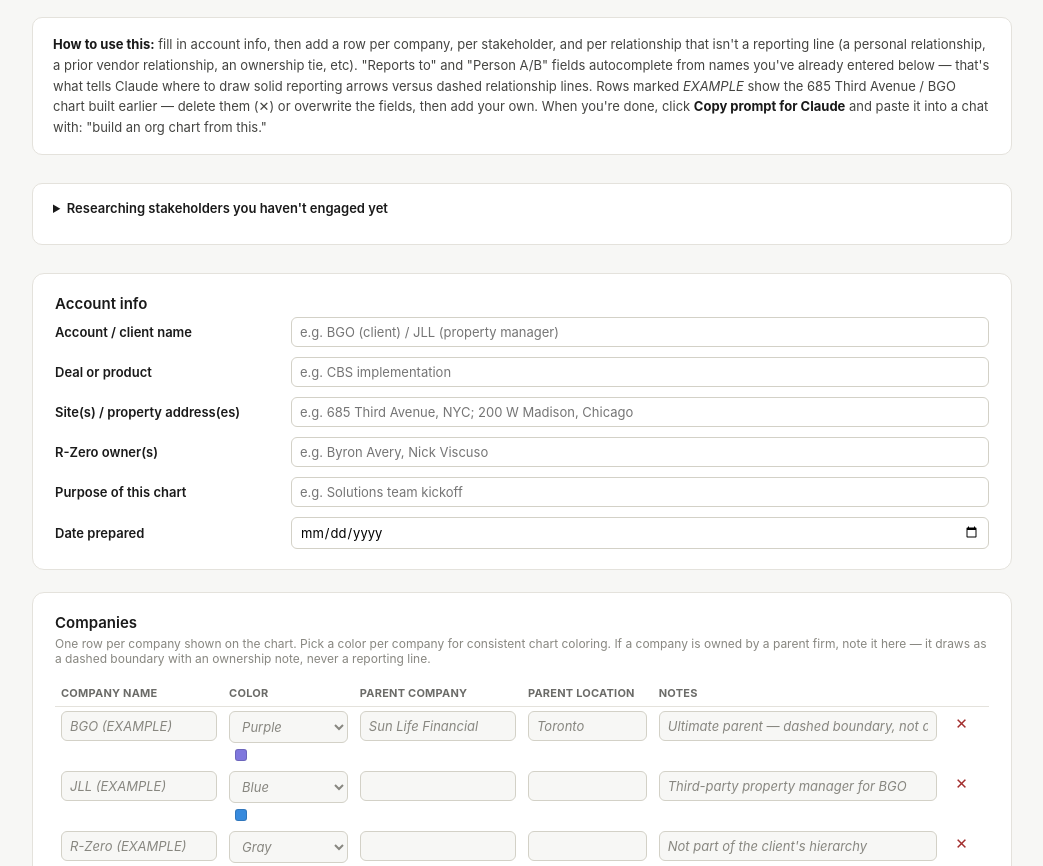
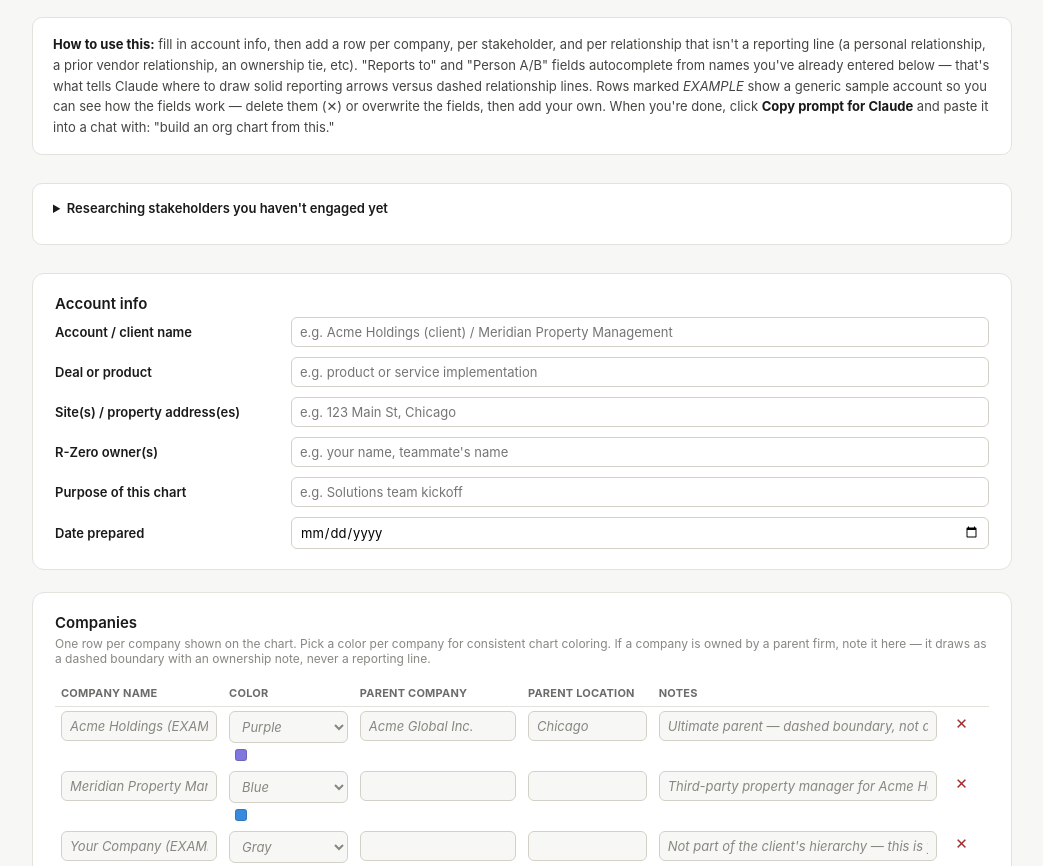
Before and after one commit to rzero-sales/orgchart-intake-form, a plain HTML site: page index.html in a window 1280 px wide. Shown: the part 81-947 px from the top of the page, without its empty margins (118-1161 px from the left). Drawn offline with Linux system fonts and the light colour scheme.

Commit message:
Genericize example data — remove account-specific references

```diff
--- a/index.html
+++ b/index.html
@@ -47,23 +47,24 @@
     <b>How to use this:</b> fill in account info, then add a row per company, per stakeholder, and per relationship
     that isn't a reporting line (a personal relationship, a prior vendor relationship, an ownership tie, etc).
     "Reports to" and "Person A/B" fields autocomplete from names you've already entered below — that's what tells
-    Claude where to draw solid reporting arrows versus dashed relationship lines. Rows marked <i>EXAMPLE</i> show the
-    685 Third Avenue / BGO chart built earlier — delete them (✕) or overwrite the fields, then add your own. When
-    you're done, click <b>Copy prompt for Claude</b> and paste it into a chat with: "build an org chart from this."
+    Claude where to draw solid reporting arrows versus dashed relationship lines. Rows marked <i>EXAMPLE</i> show a
+    generic sample account so you can see how the fields work — delete them (✕) or overwrite the fields, then add
+    your own. When you're done, click <b>Copy prompt for Claude</b> and paste it into a chat with: "build an org
+    chart from this."
   </div>
 
   <details class="howto-collapse">
     <summary>Researching stakeholders you haven't engaged yet</summary>
     <ol>
       <li>Check the company's own leadership / about / team page first. It's the highest-confidence source for
-      titles, scope, and location — this is how Rob Naso and Jonathan Epstein turned up for BGO.</li>
+      titles, scope, and location.</li>
       <li>Search "[company] + [likely function]" (e.g. "asset management", "property technology", "innovation") to
       surface people who aren't on the leadership page, via LinkedIn, press releases, and aggregator sites
       (RocketReach, ZoomInfo, etc.).</li>
       <li>Use title hierarchy to infer a reporting line only when nothing states it directly — and mark it as
       inferred, not confirmed, in the Notes column.</li>
       <li>Check press releases and news for explicit "reporting to" language, and M&amp;A / ownership announcements
-      for parent-company ties (that's how the Sun Life / BGO ownership link was confirmed).</li>
+      for parent-company ties.</li>
       <li>Once your CRM/enrichment connectors (ZoomInfo, Apollo, HubSpot) are authorized, the same search-company
       then search-contacts pattern speeds this up for contact-level names beyond the leadership page.</li>
     </ol>
@@ -75,10 +76,10 @@
   <section>
     <h2>Account info</h2>
     <div class="grid2">
-      <label>Account / client name</label><input type="text" id="acct-name" placeholder="e.g. BGO (client) / JLL (property manager)">
-      <label>Deal or product</label><input type="text" id="acct-deal" placeholder="e.g. CBS implementation">
-      <label>Site(s) / property address(es)</label><input type="text" id="acct-sites" placeholder="e.g. 685 Third Avenue, NYC; 200 W Madison, Chicago">
-      <label>R-Zero owner(s)</label><input type="text" id="acct-owners" placeholder="e.g. Byron Avery, Nick Viscuso">
+      <label>Account / client name</label><input type="text" id="acct-name" placeholder="e.g. Acme Holdings (client) / Meridian Property Management">
+      <label>Deal or product</label><input type="text" id="acct-deal" placeholder="e.g. product or service implementation">
+      <label>Site(s) / property address(es)</label><input type="text" id="acct-sites" placeholder="e.g. 123 Main St, Chicago">
+      <label>R-Zero owner(s)</label><input type="text" id="acct-owners" placeholder="e.g. your name, teammate's name">
       <label>Purpose of this chart</label><input type="text" id="acct-purpose" placeholder="e.g. Solutions team kickoff">
       <label>Date prepared</label><input type="date" id="acct-date">
     </div>
@@ -259,16 +260,16 @@
   navigator.clipboard.writeText(out).then(() => showToast('Copied — paste into a Claude chat.'));
 }
 
-// Seed with the 685 Third / BGO example, matching the Excel template
-addCompanyRow({ name: 'BGO (EXAMPLE)', color: 'Purple', parent: 'Sun Life Financial', parentLoc: 'Toronto', notes: 'Ultimate parent — dashed boundary, not a reporting line' }, true);
-addCompanyRow({ name: 'JLL (EXAMPLE)', color: 'Blue', notes: 'Third-party property manager for BGO' }, true);
-addCompanyRow({ name: 'R-Zero (EXAMPLE)', color: 'Gray', notes: "Not part of the client's hierarchy" }, true);
+// Seed with a generic, made-up example — no real account or company names
+addCompanyRow({ name: 'Acme Holdings (EXAMPLE)', color: 'Purple', parent: 'Acme Global Inc.', parentLoc: 'Chicago', notes: 'Ultimate parent — dashed boundary, not a reporting line' }, true);
+addCompanyRow({ name: 'Meridian Property Management (EXAMPLE)', color: 'Blue', notes: 'Third-party property manager for Acme Holdings' }, true);
+addCompanyRow({ name: 'Your Company (EXAMPLE)', color: 'Gray', notes: "Not part of the client's hierarchy — this is you" }, true);
 
-addStakeholderRow({ name: 'Chris Gildea (EXAMPLE)', title: 'Portfolio Manager', company: 'JLL (EXAMPLE)', location: 'New York', site: '685 Third Ave & 200 W Madison', tag: 'R-Zero champion', notes: "Top of the JLL chain shown here" }, true);
-addStakeholderRow({ name: 'Catherine Ortiz (EXAMPLE)', title: 'Property Manager', company: 'JLL (EXAMPLE)', location: 'New York', site: '685 Third Ave', reportsTo: 'Chris Gildea (EXAMPLE)', notes: "'Reports to' matches the name above exactly" }, true);
-addStakeholderRow({ name: 'Nick Viscuso (EXAMPLE)', title: 'Account Owner', company: 'R-Zero (EXAMPLE)', location: 'New York', notes: 'Only appears via a Relationships-tab connector' }, true);
+addStakeholderRow({ name: 'Jane Doe (EXAMPLE)', title: 'Portfolio Manager', company: 'Meridian Property Management (EXAMPLE)', location: 'Chicago', site: '123 Main St', tag: 'Champion', notes: "Top of the property manager's chain shown here" }, true);
+addStakeholderRow({ name: 'John Smith (EXAMPLE)', title: 'Property Manager', company: 'Meridian Property Management (EXAMPLE)', location: 'Chicago', site: '123 Main St', reportsTo: 'Jane Doe (EXAMPLE)', notes: "'Reports to' matches the name above exactly" }, true);
+addStakeholderRow({ name: 'Alex Rivera (EXAMPLE)', title: 'Account Owner', company: 'Your Company (EXAMPLE)', location: 'Chicago', notes: 'Only appears via a Relationships-tab connector' }, true);
 
-addRelationshipRow({ a: 'Chris Gildea (EXAMPLE)', b: 'Nick Viscuso (EXAMPLE)', type: 'Personal relationship', label: 'Strong working relationship', notes: 'Draws as a dashed line, not an arrow' }, true);
+addRelationshipRow({ a: 'Jane Doe (EXAMPLE)', b: 'Alex Rivera (EXAMPLE)', type: 'Personal relationship', label: 'Strong working relationship', notes: 'Draws as a dashed line, not an arrow' }, true);
 
 refreshLists();
 </script>
```
